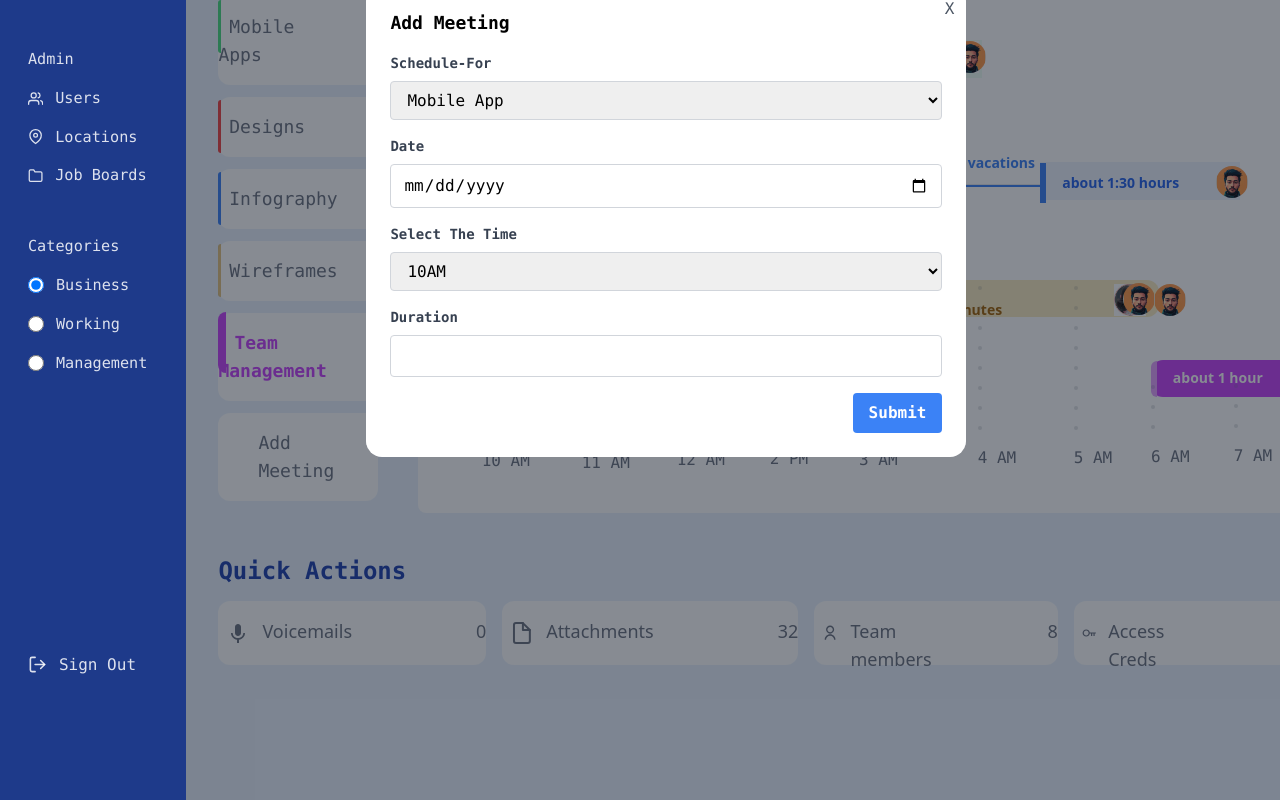
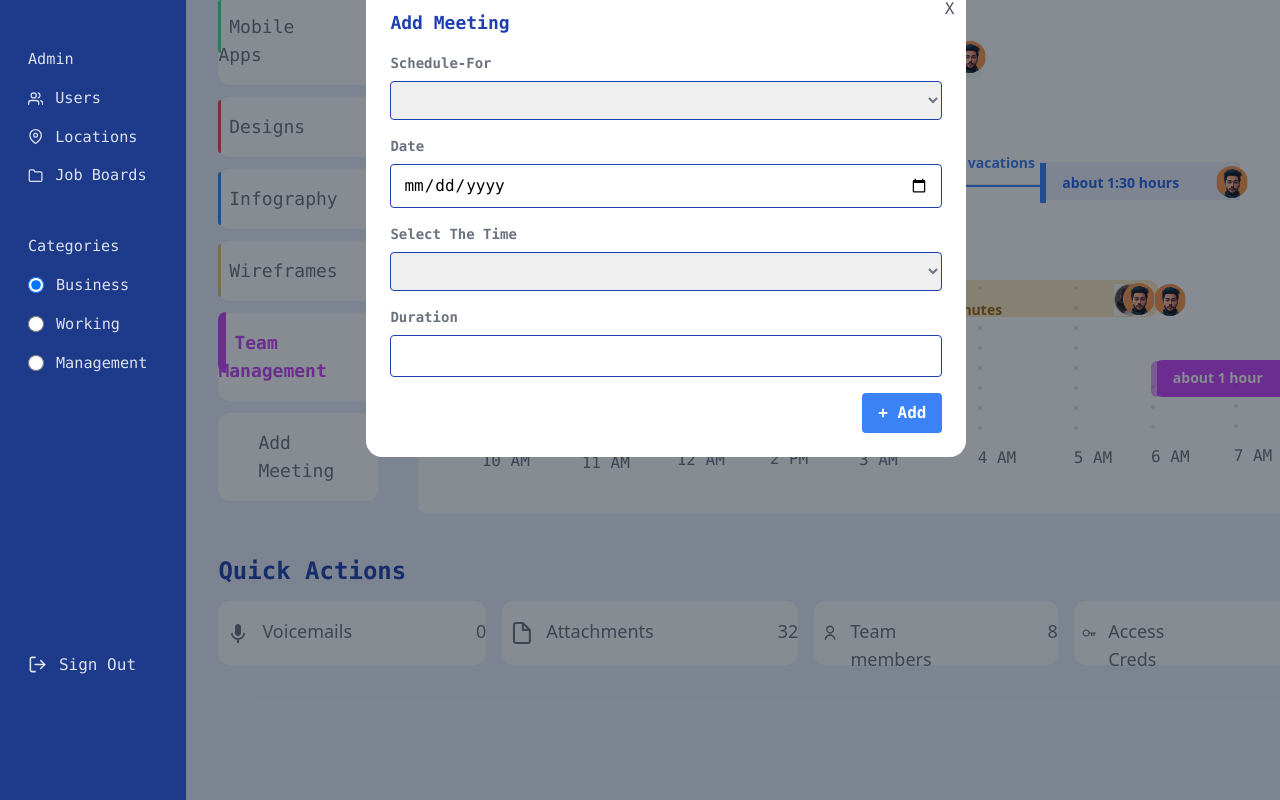
Before and after one commit to Danuh16/Meeting_Dashboard, a React (Create React App) app in the folder Front-end/: page / in a window 1280 px wide. Both pictures are taken after a click on the element "Add Meeting". Shown: the part 318-1118 px from the top of the page. Built offline with nearby package versions, Linux system fonts and the light colour scheme.

Commit message:
Front-end

```diff
--- a/Front-end/src/components/schedules/AddMeeting.jsx
+++ b/Front-end/src/components/schedules/AddMeeting.jsx
@@ -14,18 +14,19 @@ const AddMeeting = ({onCloseAddMeeting}) => {
 
         <div className="left-[-2rem] w-screen h-[100rem] top-[-35rem] flex items-center justify-center absolute z-[999] bg-gray-900 bg-opacity-50">
           <div className="bg-white rounded-2xl  relative right-40 top-[-1rem] p-6 w-[600px]">
-            <button onClick={onCloseAddMeeting} className="absolute top-0 right-0 rounded-rt-2xl  p-3 text-gray-600 hover:text-white hover:bg-red-800">
+            <button onClick={onCloseAddMeeting} className="absolute top-0 right-0 rounded-rt-2xl  p-3 text-gray-600 hover:text-red-500 ">
               X
             </button>
 
-            <h2 className="text-lg font-bold mb-4">Add Meeting</h2>
+            <h2 className="text-lg text-blue-800/100 font-mono font-bold mb-4">Add Meeting</h2>
 
             <form>
               <div className="mb-4">
-                <label htmlFor="schedule-for" className="block text-gray-700 text-sm font-bold mb-2">
+                <label htmlFor="schedule-for" className="block text-gray-500 text-sm font-bold mb-2">
                   Schedule-For
                 </label>
-                <select id="schedule-for" className="border border-gray-300 rounded w-full py-2 px-3">
+                <select id="schedule-for" className="border border-blue-800/100 text-gray-500 rounded w-full py-2 px-3">
+                  <option value=""></option>
                   <option value="">Mobile App</option>
                   <option value="">Infography</option>
                   <option value="">Wireframes</option>
@@ -34,17 +35,18 @@ const AddMeeting = ({onCloseAddMeeting}) => {
               </div>
 
               <div className="mb-4">
-                <label htmlFor="date" className="block text-gray-700 text-sm font-bold mb-2">
+                <label htmlFor="date" className="block text-gray-500 text-sm font-bold mb-2">
                   Date
                 </label>
-                <input id="date" type="date" className="border border-gray-300 rounded w-full py-2 px-3" />
+                <input id="date" type="date" className="border border-blue-800/100 rounded w-full py-2 px-3" />
               </div>
 
               <div className="mb-4">
-                <label htmlFor="time" className="block text-gray-700 text-sm font-bold mb-2">
+                <label htmlFor="time" className="block text-gray-500 text-sm font-bold mb-2">
                   Select The Time
                 </label>
-                <select id="time" className="border border-gray-300 rounded w-full py-2 px-3">
+                <select id="time" className="border border-blue-800/100 text-gray-500 rounded w-full py-2 px-3">
+                   <option></option>
                   <option>10AM</option>
                   <option>11AM</option>
                   <option>12PM</option>
@@ -59,15 +61,15 @@ const AddMeeting = ({onCloseAddMeeting}) => {
               </div>
 
               <div className="mb-4">
-                <label htmlFor="duration" className="block text-gray-700 text-sm font-bold mb-2">
+                <label htmlFor="duration" className="block text-gray-500 text-sm font-bold mb-2">
                   Duration
                 </label>
-                <input id="duration" type="text" className="border border-gray-300 rounded w-full py-2 px-3" />
+                <input id="duration" type="text" className="border border-blue-800/100 rounded w-full py-2 px-3" />
               </div>
 
               <div className="flex justify-end">
                 <button type="submit" className="bg-blue-500 hover:bg-blue-700 text-white font-bold py-2 px-4 rounded">
-                  Submit
+                  + Add
                 </button>
               </div>
             </form>
```
